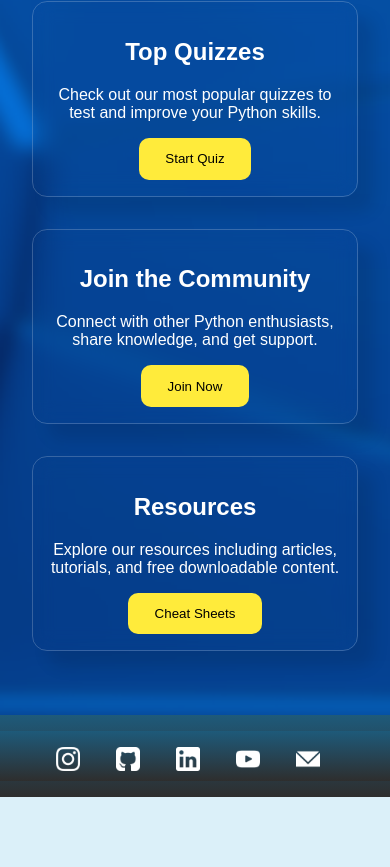
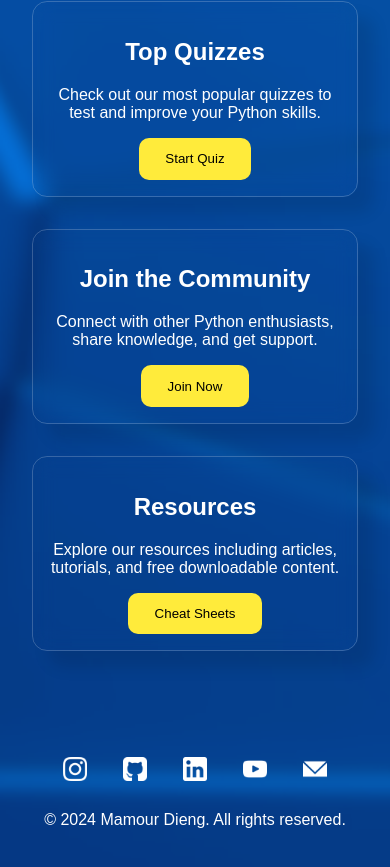
Before and after one commit to mamour-dx/learn-python-website, a React (Create React App) app: page / in a window 390 px wide. Shown: the part 1100-1967 px from the top of the page. Before the commit the page ends 1897 px from the top, so only its background shows below. Built offline with nearby package versions, Linux system fonts and the light colour scheme.

Commit message:
Changed Footer design

```diff
--- a/src/components/Footer/Footer.css
+++ b/src/components/Footer/Footer.css
@@ -1,18 +1,11 @@
 .footer {
 
     display: flex;
-    background: linear-gradient(to bottom, rgb(30, 90, 122), rgb(46, 46, 46));
-    color: white;
-    flex-direction: row-reverse;
-    justify-content: space-between;
+    flex-direction: column-reverse;
     padding-bottom: 16px;
     padding-top: 16px;
 }
 
-
-.social-media {
-    padding-left: 12px;/* Space above icons */
-}
 img {
     width: 24px;
     height: 24px;
@@ -21,9 +14,9 @@ img {
 
 .social-icon {
     width: 24px;
-    height: 24px; /* Gap between the social media icons */
-    filter: brightness(1) invert(1); /* Makes icons white */
-    transition: transform 0.5s ease-in-out;
+    height: 24px;
+    filter: brightness(1) invert(1);
+    transition: transform 0.4s ease-in-out;
 }
 
 .social-icon:hover {
@@ -31,33 +24,10 @@ img {
     transform: scale(1.2);
 }
 
-
-
-.copyright {
-    text-align: center;
-    font-size: 14px;
-    padding-right: 32px;
-}
-
 @media (max-width: 768px) {
     .footer {
-        display: block;
+        display: flex;
+        flex-direction: column-reverse;
     }
 
-
-    .social-media {
-        justify-content: center;
-        display: block;
-        transform: translateY(20px);
-        padding-right: 10px;
-        justify-content: flex-end;
-        margin-right: 16px;
-        margin-bottom: 0px;
-        margin-top: -30px;
-
-    }
-
-    .copyright {
-        display: none;
-    }
 }
--- a/src/components/Footer/Footer.js
+++ b/src/components/Footer/Footer.js
@@ -9,7 +9,7 @@ import youtubeIcon from '../../assets/icons/socials/youtube.png';
 const Footer = () => {
     return (
         <footer className="footer">
-            <div className='copyright'>
+            <div>
                 <p>&copy; {new Date().getFullYear()} Mamour Dieng. All rights reserved.</p>
             </div>
             <div className="social-media">
```
